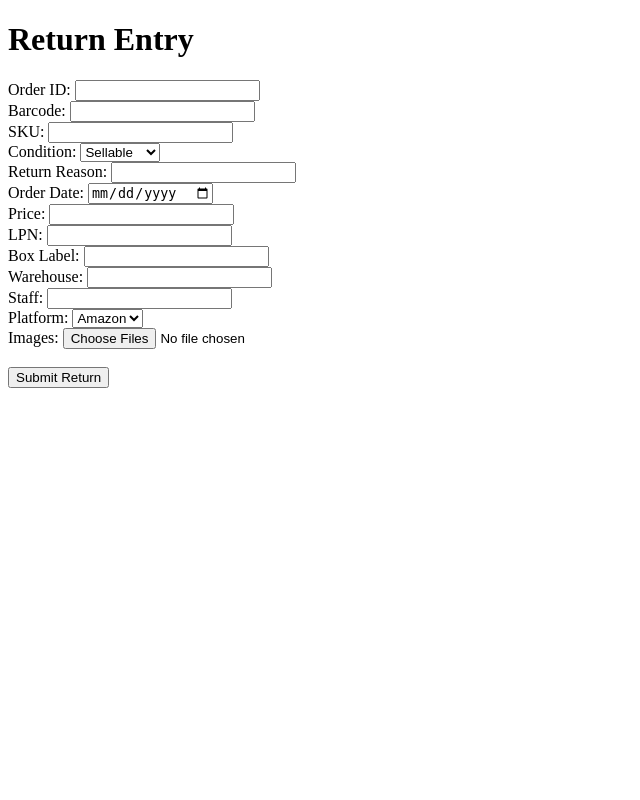
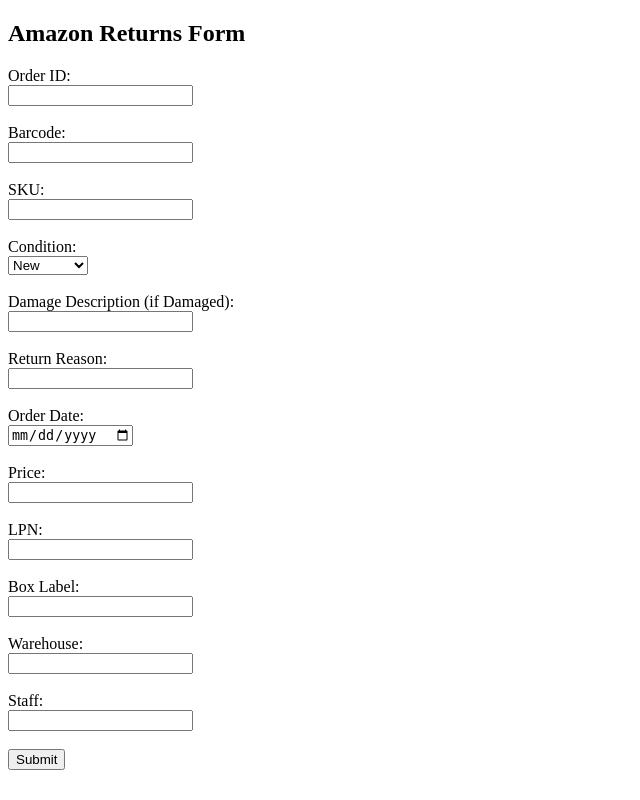
Before and after one commit to Miniso31/miniso-returns, a Flask app: page / in a window 1280 px wide. Shown: the whole page, without its empty margins (0-640 px from the left). Run offline with Flask 3, Linux system fonts and the light colour scheme; parts of the project's set-up code (start-up, migrations or seed data) failed here and were passed over.

Commit message:
Add files via upload

```diff
--- a/templates/index.html
+++ b/templates/index.html
@@ -1,35 +1,52 @@
 <!DOCTYPE html>
 <html>
 <head>
-  <title>Returns Form</title>
+    <title>MINISO Return Form</title>
 </head>
 <body>
-  <h1>Return Entry</h1>
-  <form method="POST" enctype="multipart/form-data">
-    <label>Order ID: <input name="order_id"></label><br>
-    <label>Barcode: <input name="barcode"></label><br>
-    <label>SKU: <input name="sku"></label><br>
-    <label>Condition:
-      <select name="condition">
-        <option>Sellable</option>
-        <option>Damaged</option>
-      </select>
-    </label><br>
-    <label>Return Reason: <input name="return_reason"></label><br>
-    <label>Order Date: <input name="order_date" type="date"></label><br>
-    <label>Price: <input name="price" type="number" step="0.01"></label><br>
-    <label>LPN: <input name="lpn"></label><br>
-    <label>Box Label: <input name="box_label"></label><br>
-    <label>Warehouse: <input name="warehouse"></label><br>
-    <label>Staff: <input name="staff"></label><br>
-    <label>Platform:
-      <select name="platform">
-        <option>Amazon</option>
-        <option>Noon</option>
-      </select>
-    </label><br>
-    <label>Images: <input type="file" name="images" multiple></label><br><br>
-    <button type="submit">Submit Return</button>
-  </form>
+    <h2>Amazon Returns Form</h2>
+    <form method="POST" action="/" enctype="application/x-www-form-urlencoded">
+        <label>Order ID:</label><br>
+        <input type="text" name="order_id" required><br><br>
+
+        <label>Barcode:</label><br>
+        <input type="text" name="barcode"><br><br>
+
+        <label>SKU:</label><br>
+        <input type="text" name="sku"><br><br>
+
+        <label>Condition:</label><br>
+        <select name="condition" required>
+            <option value="New">New</option>
+            <option value="Used">Used</option>
+            <option value="Damaged">Damaged</option>
+        </select><br><br>
+
+        <label>Damage Description (if Damaged):</label><br>
+        <input type="text" name="damage_desc"><br><br>
+
+        <label>Return Reason:</label><br>
+        <input type="text" name="return_reason"><br><br>
+
+        <label>Order Date:</label><br>
+        <input type="date" name="order_date"><br><br>
+
+        <label>Price:</label><br>
+        <input type="number" step="0.01" name="price"><br><br>
+
+        <label>LPN:</label><br>
+        <input type="text" name="lpn"><br><br>
+
+        <label>Box Label:</label><br>
+        <input type="text" name="box_label"><br><br>
+
+        <label>Warehouse:</label><br>
+        <input type="text" name="warehouse"><br><br>
+
+        <label>Staff:</label><br>
+        <input type="text" name="staff"><br><br>
+
+        <input type="submit" value="Submit">
+    </form>
 </body>
 </html>
```
